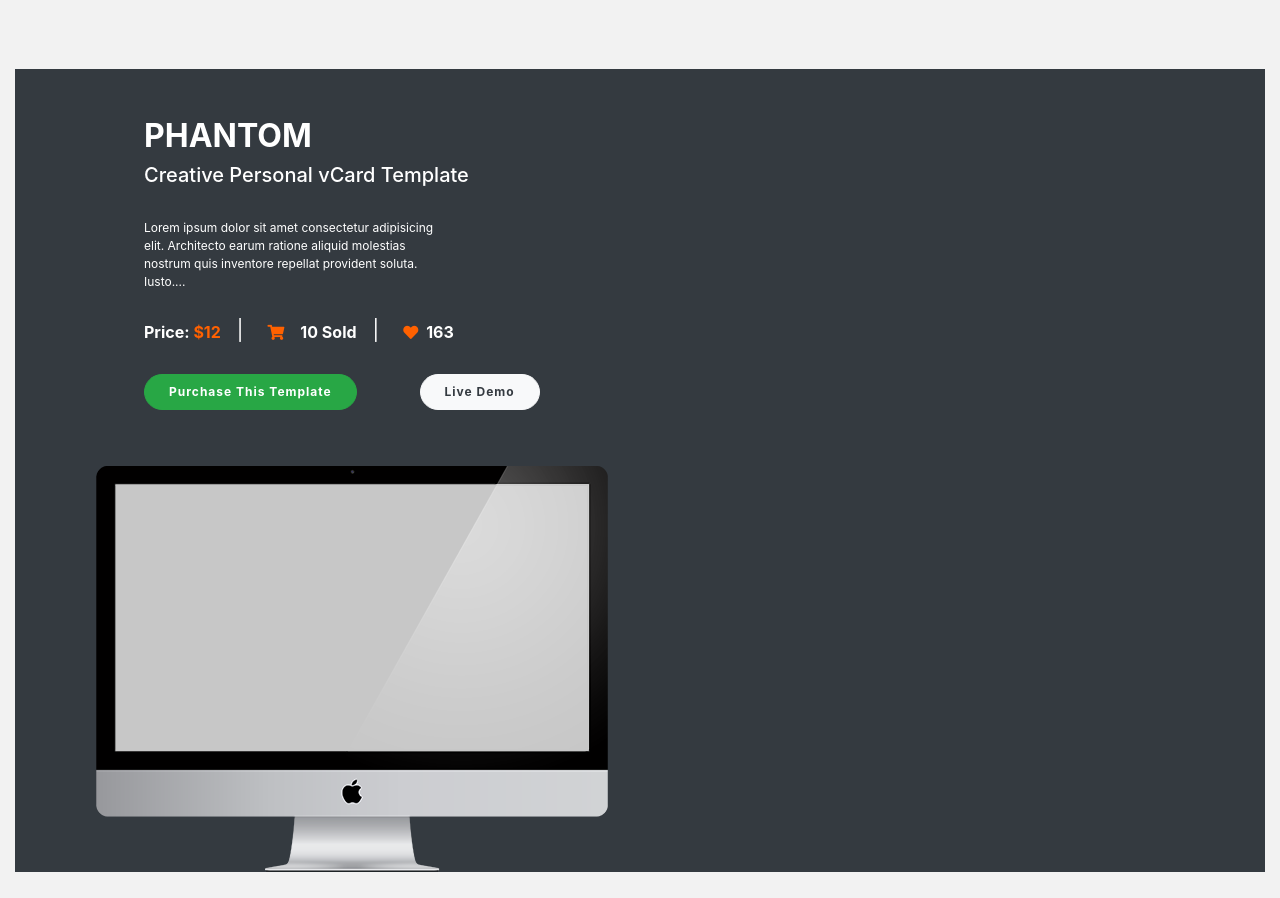
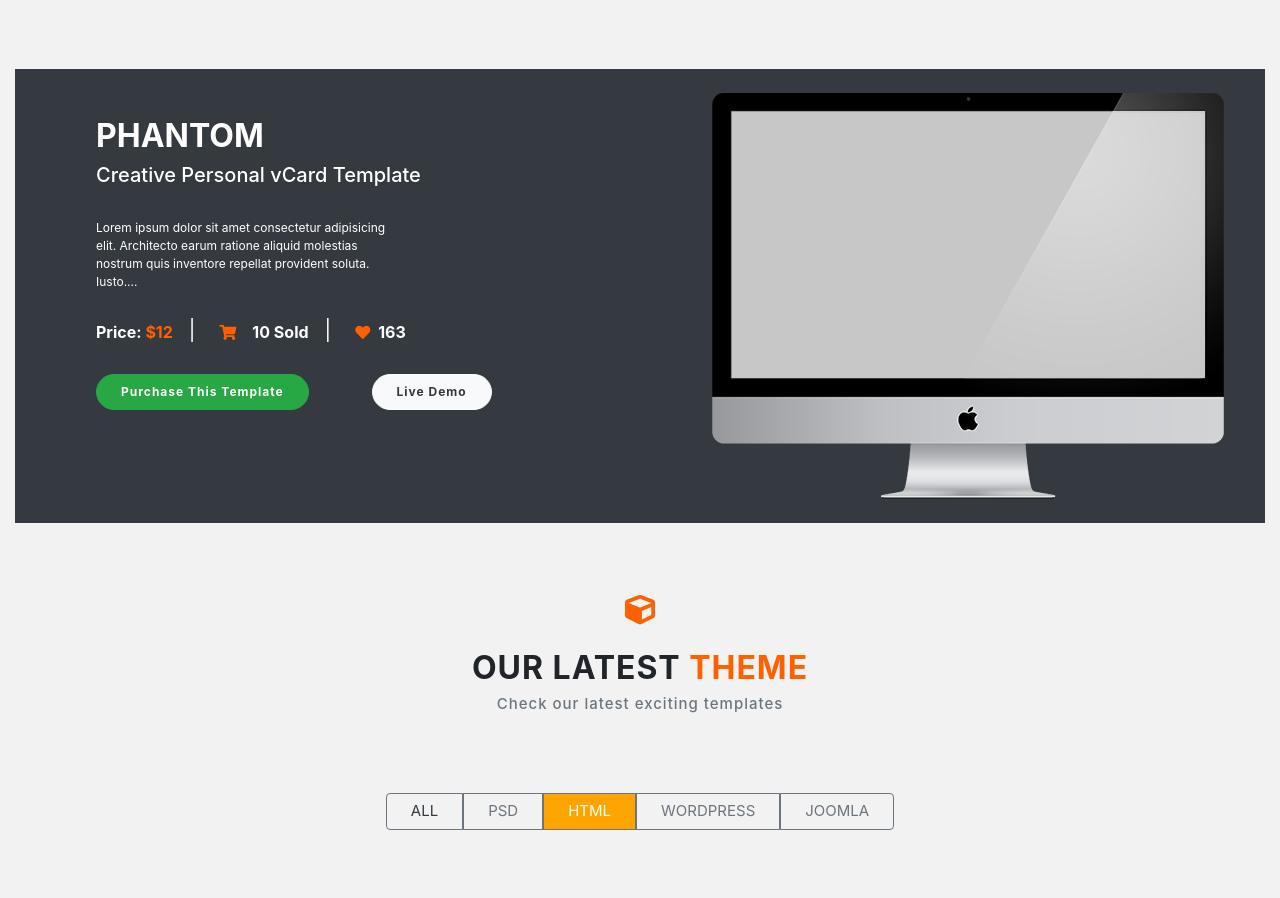
Before and after one commit to rutuja5544/Time_limit, a plain HTML site: page index.html in a window 1280 px wide. Shown: the part 1054-1952 px from the top of the page. Drawn offline with nearby package versions, Linux system fonts and the light colour scheme.

Commit message:
Add files via upload
updated

```diff
--- a/index.html
+++ b/index.html
@@ -32,10 +32,16 @@
       <ul class="nav bg-white d-none d-xl-flex justify-content-around">
         <li class="nav-item">
           <a class="nav-link m-2 d-flex px-2" href="#">
-          <img src="Logo icon.png" alt="LOGO">
+          <div class="row">
+          	<div class="col-2 my-2">
+            <img src="Logo icon.png" alt="LOGO">
+            </div>
+            <div class="col-10">
             <h1 class="text-muted font-weight-lightest">
               THEME<span class="orange font-weight-bold">BOX</span>
             </h1>
+            </div>
+          </div>
           </a>
         </li>
         <li class="nav-item">
@@ -332,7 +338,7 @@
       <!-- Section: 3rd Section -->
       <div class="bg-dark w-100 my-5">
         <div class="row">
-          <div class="col-lg-6 col-sm-12 ml-5 pl-5">
+          <div class="col-lg-6 col-sm-12 pl-5">
             <div class="d-flex flex-column text-left py-5 pl-5 pr-4">
               <h2 class="font-weight-bold text-white">PHANTOM</h2>
               <h5 class="text-white">Creative Personal vCard Template</h5>
@@ -382,8 +388,8 @@
               </div>
             </div>
           </div>
-          <div class="col-lg-6 col-sm-12 ml-5 pl-5 d-flex">
-          		<img src="Right Side_mac.png" alt="">
+          <div class="col-lg-6 col-sm-12 pl-5 d-flex">
+          		<img src="Right Side_mac.png" class="p-4" alt="">
           </div>
         </div>
       </div>
@@ -419,7 +425,7 @@
           </button>
           <button
             type="button"
-            class="btn btn-outline-secondary font-15 px-4 m-0 active"
+            class="btn btn-outline-secondary font-15 px-4 m-0 active-1"
           >
             HTML
           </button>
```
